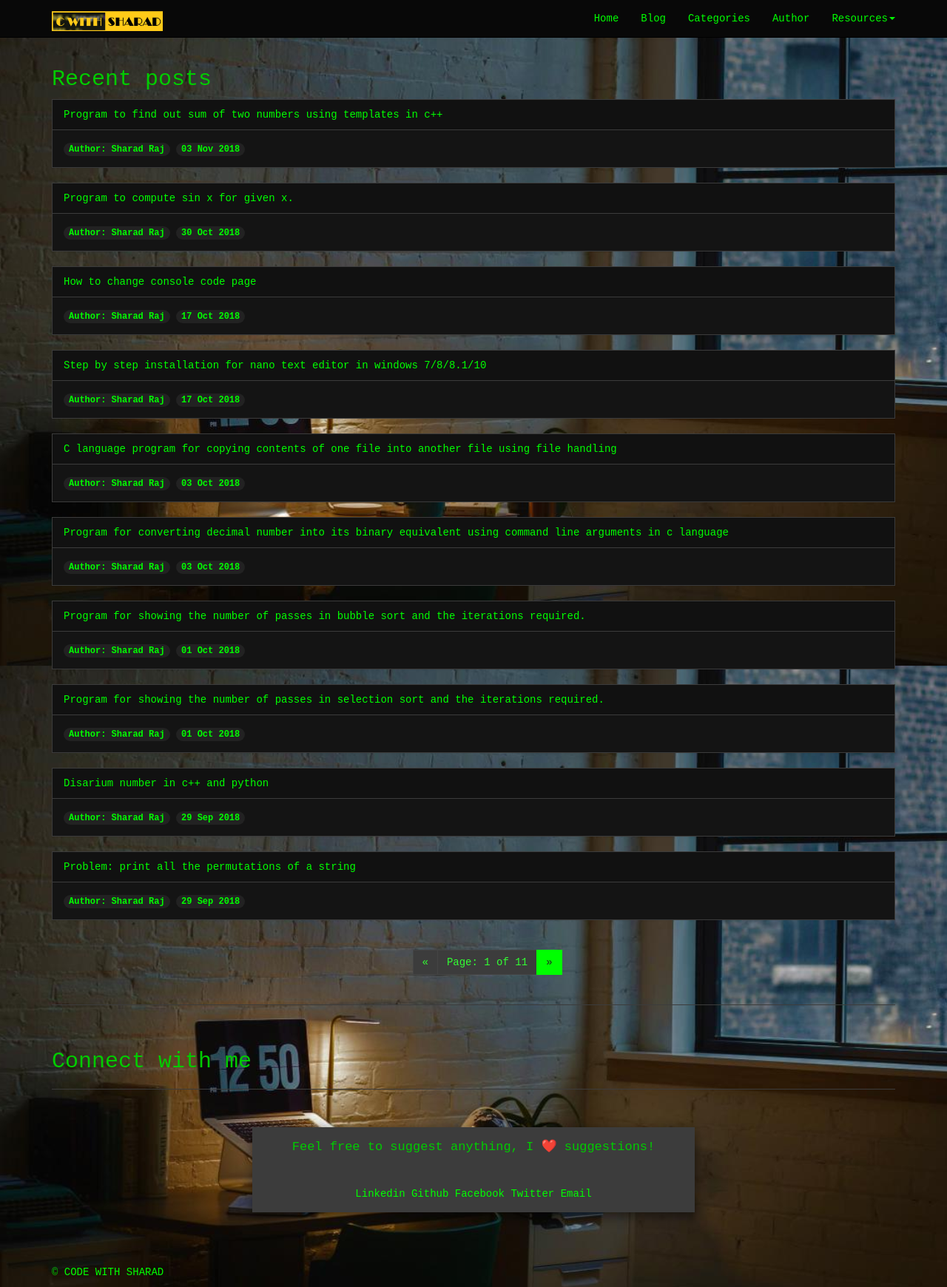
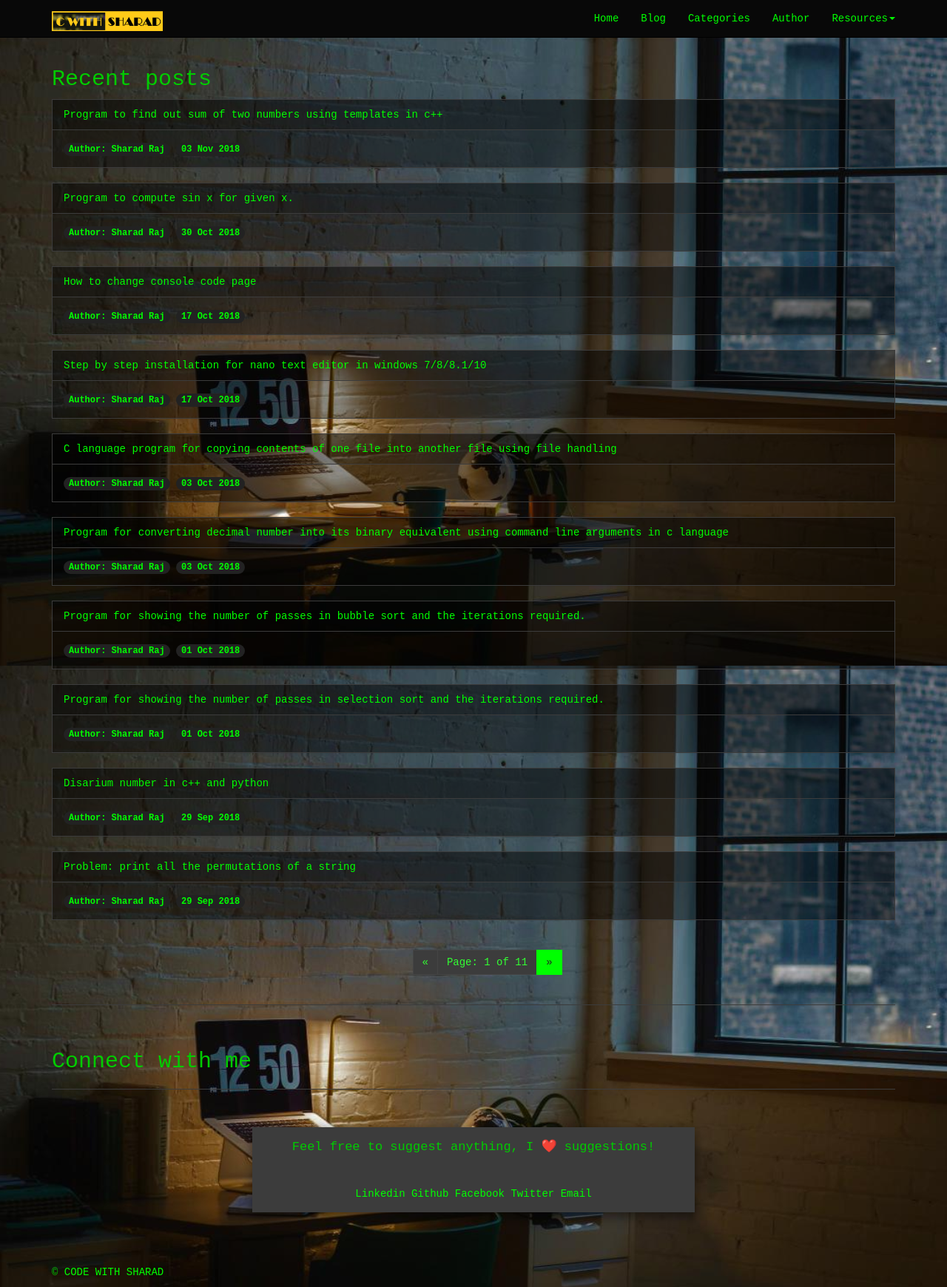
Before and after one commit to cwithsharad/cwithsharad.github.io, a Jekyll site: the page built from blog/index.html, in a window 1280 px wide. Shown: the whole page at 74% size. Built offline with Jekyll 4.4.1, drawn with Linux system fonts in a browser that asks for light colours; emoji names are drawn with the system emoji font; the list of posts is cut into pages by our own code.

Commit message:
Update index.html

```diff
--- a/blog/index.html
+++ b/blog/index.html
@@ -13,7 +13,7 @@
 <div class="row">
 {% for post in paginator.posts %}
 <div class="col-lg-12">
-<div class="panel panel-default">
+<div class="panel panel-default" style="background:rgb(0,0,0,0)!important">
 <div class="panel-heading" style="background:rgb(0,0,0,0.5)!important">
 	<a href="{{post.url}}">{{ post.title | capitalize }}</a>
 </div>
```
